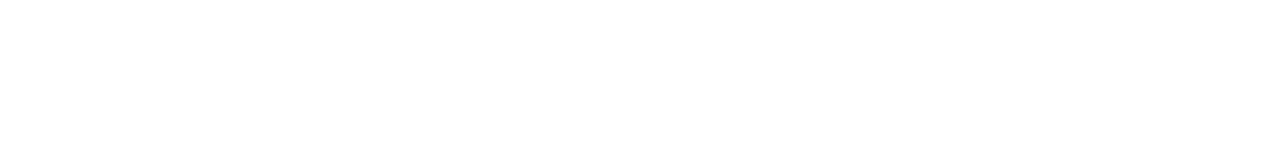
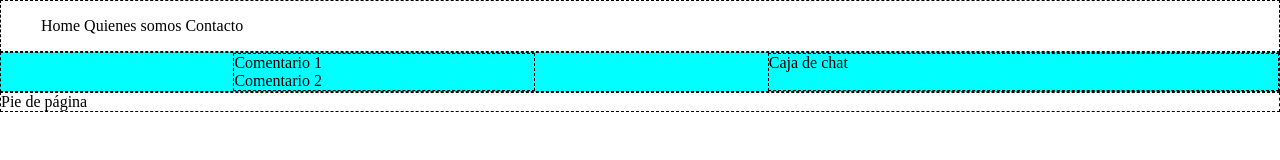
Before and after one commit to BARBARAKINGS289/segundo-html, a plain HTML site: page index.html in a window 1280 px wide. Drawn offline with Linux system fonts and the light colour scheme.

Commit message:
prueba
desarrollo

```diff
--- /dev/null
+++ b/estilo.css
@@ -0,0 +1,32 @@
+body {
+margin: 0;
+
+}
+main{
+display: block;
+}
+header, section, aside, footer {
+
+    border-style: dashed;
+    border-width: 1px ;
+}
+ul{
+    list-style: none;
+}
+li{
+    display: inline-block;
+}
+.contenido-principal{
+background-color: cyan;
+display: grid;
+grid-template-columns: 60% 40% ;
+
+}
+.item-lista
+{
+}
+.contendedor-estilo{
+
+    width: 300px;
+    margin: 0 auto;
+}
--- a/index.html
+++ b/index.html
@@ -5,18 +5,27 @@
     <meta name="viewport" content="width=device-width, initial-scale=1.0">
     <meta http-equiv="X-UA-Compatible" content="ie=edge">
     <title>BARBARA</title>
+    <link rel="stylesheet" href="./estilo.css">
 </head>
 <body>
     <header>
-        <nav></nav>
+        <nav>
+            <ul class="menu-principal">
+                <li class="item-lista">Home</li>
+                <li class="item-lista">Quienes somos</li>
+                <li class="item-lista">Contacto</li>
+            </ul>
+        </nav>
     </header>
-    <main>
-        <section>
-            <article></article>
-            <article></article>
-        </section>
-    </main>
-    <aside></aside>
-    <footer></footer>
+    <section class=" contenido-principal">
+        <main>
+            <section  class="contendedor-estilo">
+                <article>Comentario 1</article>
+                <article>Comentario 2</article>
+            </section>
+        </main>
+        <aside>Caja de chat</aside>
+    </section>
+    <footer>Pie de página</footer>
 </body>
 </html>
```
Also changed, not shown: 1 other file.
